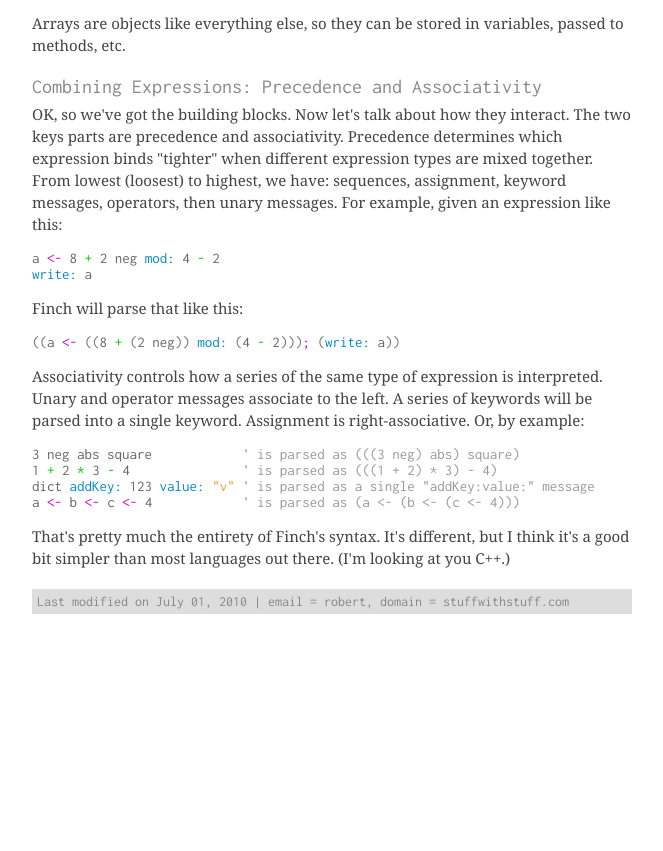
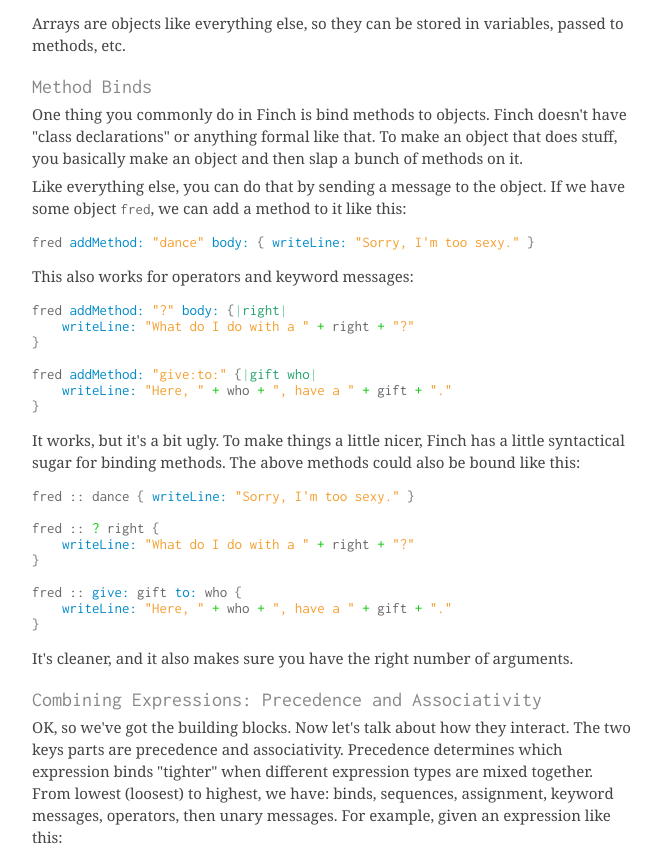
Before and after one commit to munificent/finch, a plain HTML site: page doc/html/expressions.html in a window 1280 px wide. Shown: the part 4969-5820 px from the top of the page, without its empty margins (308-971 px from the left). Before the commit the page ends 5603 px from the top, so only its background shows below. Drawn offline with nearby package versions, Linux system fonts and the light colour scheme.

Commit message:
Documenting bind syntax.

```diff
--- a/doc/html/expressions.html
+++ b/doc/html/expressions.html
@@ -218,8 +218,40 @@
 
 
 <p>Arrays are objects like everything else, so they can be stored in variables, passed to methods, etc.</p>
+<h2>Method Binds</h2>
+<p>One thing you commonly do in Finch is bind methods to objects. Finch doesn't have "class declarations" or anything formal like that. To make an object that does stuff, you basically make an object and then slap a bunch of methods on it.</p>
+<p>Like everything else, you can do that by sending a message to the object. If we have some object <code>fred</code>, we can add a method to it like this:</p>
+<div class="codehilite"><pre><span class="n">fred</span> <span class="k">addMethod:</span> <span class="s">&quot;dance&quot;</span> <span class="k">body:</span> <span class="p">{</span> <span class="k">writeLine:</span> <span class="s">&quot;Sorry, I&#39;m too sexy.&quot;</span> <span class="p">}</span>
+</pre></div>
+
+
+<p>This also works for operators and keyword messages:</p>
+<div class="codehilite"><pre><span class="n">fred</span> <span class="k">addMethod:</span> <span class="s">&quot;?&quot;</span> <span class="k">body:</span> <span class="p">{</span><span class="kd">|</span><span class="nv">right</span><span class="kd">|</span>
+    <span class="k">writeLine:</span> <span class="s">&quot;What do I do with a &quot;</span> <span class="ow">+</span> <span class="n">right</span> <span class="ow">+</span> <span class="s">&quot;?&quot;</span>
+<span class="p">}</span>
+
+<span class="n">fred</span> <span class="k">addMethod:</span> <span class="s">&quot;give:to:&quot;</span> <span class="p">{</span><span class="kd">|</span><span class="nv">gift</span><span class="w"> </span><span class="nv">who</span><span class="kd">|</span>
+    <span class="k">writeLine:</span> <span class="s">&quot;Here, &quot;</span> <span class="ow">+</span> <span class="n">who</span> <span class="ow">+</span> <span class="s">&quot;, have a &quot;</span> <span class="ow">+</span> <span class="n">gift</span> <span class="ow">+</span> <span class="s">&quot;.&quot;</span>
+<span class="p">}</span>
+</pre></div>
+
+
+<p>It works, but it's a bit ugly. To make things a little nicer, Finch has a little syntactical sugar for binding methods. The above methods could also be bound like this:</p>
+<div class="codehilite"><pre><span class="n">fred</span> <span class="err">::</span> <span class="n">dance</span> <span class="p">{</span> <span class="k">writeLine:</span> <span class="s">&quot;Sorry, I&#39;m too sexy.&quot;</span> <span class="p">}</span>
+
+<span class="n">fred</span> <span class="err">::</span> <span class="ow">?</span> <span class="n">right</span> <span class="p">{</span>
+    <span class="k">writeLine:</span> <span class="s">&quot;What do I do with a &quot;</span> <span class="ow">+</span> <span class="n">right</span> <span class="ow">+</span> <span class="s">&quot;?&quot;</span>
+<span class="p">}</span>
+
+<span class="n">fred</span> <span class="err">::</span> <span class="k">give:</span> <span class="n">gift</span> <span class="k">to:</span> <span class="n">who</span> <span class="p">{</span>
+    <span class="k">writeLine:</span> <span class="s">&quot;Here, &quot;</span> <span class="ow">+</span> <span class="n">who</span> <span class="ow">+</span> <span class="s">&quot;, have a &quot;</span> <span class="ow">+</span> <span class="n">gift</span> <span class="ow">+</span> <span class="s">&quot;.&quot;</span>
+<span class="p">}</span>
+</pre></div>
+
+
+<p>It's cleaner, and it also makes sure you have the right number of arguments.</p>
 <h2>Combining Expressions: Precedence and Associativity</h2>
-<p>OK, so we've got the building blocks. Now let's talk about how they interact. The two keys parts are precedence and associativity. Precedence determines which expression binds "tighter" when different expression types are mixed together. From lowest (loosest) to highest, we have: sequences, assignment, keyword messages, operators, then unary messages. For example, given an expression like this:</p>
+<p>OK, so we've got the building blocks. Now let's talk about how they interact. The two keys parts are precedence and associativity. Precedence determines which expression binds "tighter" when different expression types are mixed together. From lowest (loosest) to highest, we have: binds, sequences, assignment, keyword messages, operators, then unary messages. For example, given an expression like this:</p>
 <div class="codehilite"><pre><span class="n">a</span> <span class="o">&lt;-</span> <span class="mi">8</span> <span class="ow">+</span> <span class="mi">2</span> <span class="n">neg</span> <span class="k">mod:</span> <span class="mi">4</span> <span class="ow">-</span> <span class="mi">2</span>
 <span class="k">write:</span> <span class="n">a</span>
 </pre></div>
```
Also changed, not shown: doc/html/index.html (+2 -3 lines), 3 other files.
